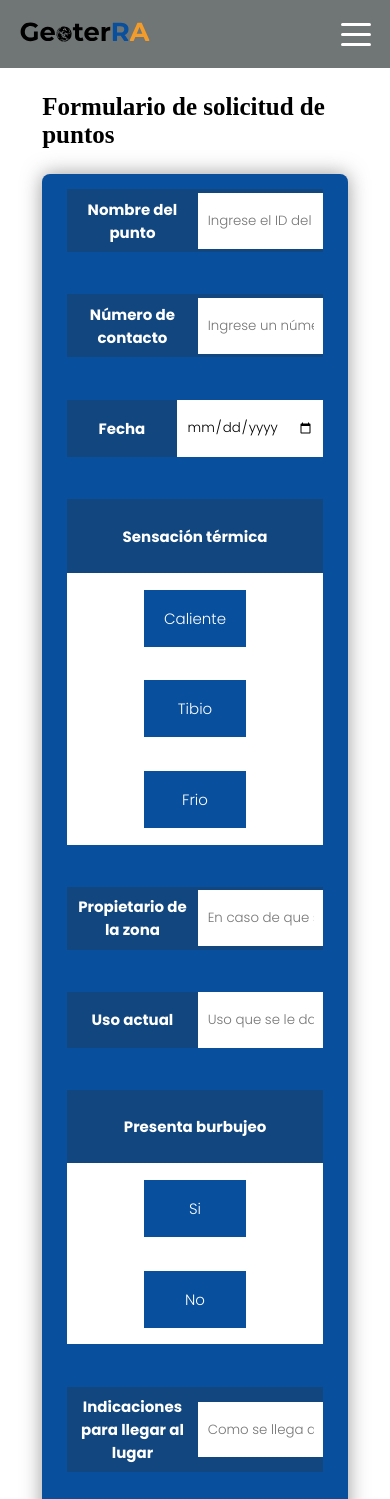
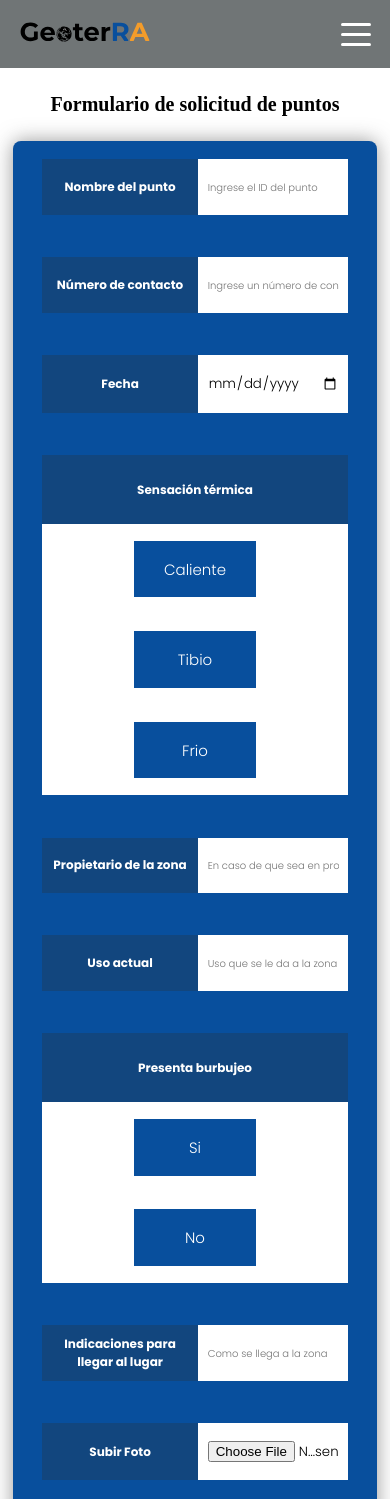
Before and after one commit to MarioCordero/GeoterRA_DEV, a PHP site: page /addpoint.html in a window 390 px wide. Shown: the top 1499 px of the page. Run offline with PHP 8.4, Linux system fonts and the light colour scheme; some web fonts are replaced.

Commit message:
FEAT: Optimizada resolucion 419 a addpoint.html

```diff
--- a/website/assets/css/responsive.css
+++ b/website/assets/css/responsive.css
@@ -519,7 +519,19 @@
 
 /*---------------------------------419 WIDTH -------------------------*/
 @media screen and (max-width: 419px){
-
+    .add-point h1 {
+        font-size: 20px;
+        text-align: center;
+    }
+    .add-point {
+        padding: 11vh 1.5vh;
+    }
+    .add-point-form input::placeholder {
+        font-size: 10px;
+    }
+    .add-point-form p label {
+        font-size: 12px;
+    }
 }
 
 /* -------------------------------------------------------------------------------------------------- */
```
